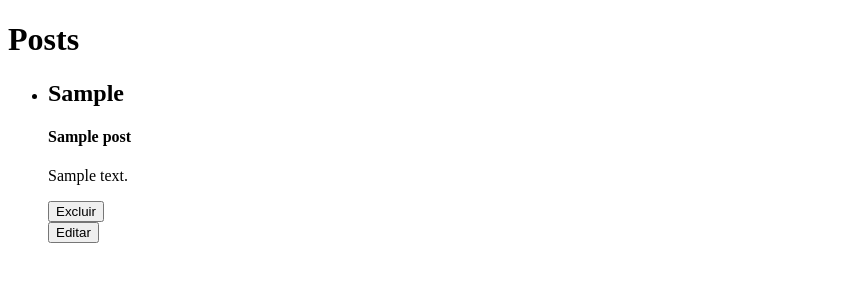
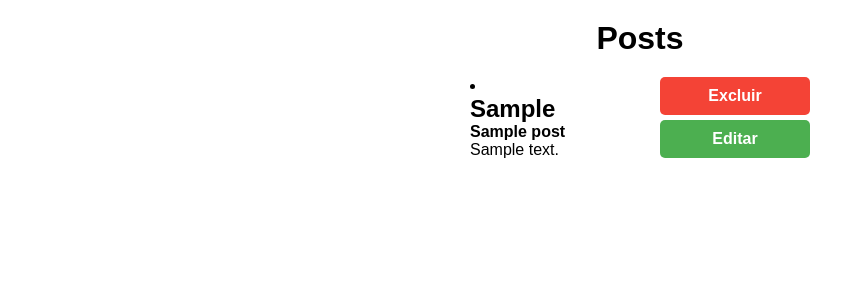
Before and after one commit to breenoox/bloguitto, a PHP site: the page made by views/home.php in a window 1280 px wide. Shown: the top 300 px of the page, without its empty margins (0-865 px from the left). Run offline with PHP 8.4, Linux system fonts and the light colour scheme; the template is opened without the code that fills it: most values are stand-ins (such as "Sample title", 1, 10 or a date in 2020).

Commit message:
atualização do style

```diff
--- a/views/home.php
+++ b/views/home.php
@@ -2,11 +2,13 @@
 <html>
 <head>
     <title>Posts</title>
+    <link rel="stylesheet" href="<?= 'views/styles/style.css'?>">
 </head>
 <body>
-    <h1>Posts</h1>
     <?php if (!empty($posts)): ?>
-        <ul>
+        <div class="teste-1">
+            <h1>Posts</h1>
+        <div class="teste">
             <?php foreach ($posts as $post): ?>
                 <li>
 
@@ -22,16 +24,19 @@
 
                 </li>
 
-                <form method="post" action="/bloguitto/delete/<?php echo ($post->post_id); ?>">
-                    <input type="hidden" name="_method" value="DELETE">
-                    <button type="submit">Excluir</button>
-                </form>
+                <div class="botoes">
+                    <form method="post" action="/bloguitto/delete/<?php echo ($post->post_id); ?>">
+                        <input type="hidden" name="_method" value="DELETE">
+                        <button type="submit" class="deleteButton">Excluir</button>
+                    </form>
 
-                <form method="get" action="/bloguitto/edit/<?php echo ($post->post_id); ?>">
-                    <button type="submit">Editar</button>
-                </form>
+                    <form method="get" action="/bloguitto/edit/<?php echo ($post->post_id); ?>">
+                        <button type="submit" class="editButton">Editar</button>
+                    </form>
+                </div>
             <?php endforeach; ?>
-        </ul>
+        </div>
+        </div>
     <?php else: ?>
         <p>No posts found.</p>
     <?php endif; ?>
--- /dev/null
+++ b/views/styles/style.css
@@ -0,0 +1,107 @@
+*  {
+    margin: 0;
+    padding: 0;
+    box-sizing: border-box;
+    font-family: Arial, sans-serif;
+}
+
+.teste {
+    display: grid;
+    grid-template-columns: 1fr 1fr;
+    gap: 40px;
+}
+
+.teste-1 {
+    display: flex;
+    flex-direction: column;
+    align-items: center;
+    margin-top: 20px;
+}
+
+h1 {
+    margin-bottom: 20px;
+}
+
+button {
+    margin-bottom: 5px;
+}
+
+
+
+
+
+
+
+
+
+
+
+
+
+.editButton, .deleteButton  {
+    display: inline-block;
+    padding: 10px 20px; /* Espaçamento interno */
+    font-size: 16px; /* Tamanho da fonte */
+    font-weight: bold; /* Peso da fonte */
+    color: #fff; /* Cor do texto */
+    border: none; /* Remove a borda padrão */
+    border-radius: 5px; /* Cantos arredondados */
+    text-align: center; /* Alinhamento do texto */
+    text-decoration: none; /* Remove o sublinhado */
+    transition: background-color 0.3s, transform 0.3s; /* Transições suaves */
+    cursor: pointer; /* Muda o cursor para uma mãozinha */
+    width: 150px; /* Largura fixa para todos os botões */
+}
+
+
+/* Estilo do botão de excluir */
+.deleteButton {
+    display: inline-block;
+    padding: 10px 20px; /* Espaçamento interno */
+    font-size: 16px; /* Tamanho da fonte */
+    font-weight: bold; /* Peso da fonte */
+    color: #fff; /* Cor do texto */
+    background-color: #f44336; /* Cor de fundo vermelha */
+    border: none; /* Remove a borda padrão */
+    border-radius: 5px; /* Cantos arredondados */
+    text-align: center; /* Alinhamento do texto */
+    text-decoration: none; /* Remove o sublinhado */
+    transition: background-color 0.3s, transform 0.3s; /* Transições suaves */
+    cursor: pointer; /* Muda o cursor para uma mãozinha */
+}
+
+.deleteButton:hover {
+    background-color: #d32f2f; /* Cor de fundo ao passar o mouse */
+    transform: scale(1.05); /* Leve aumento de tamanho ao passar o mouse */
+}
+
+.deleteButton:active {
+    background-color: #c62828; /* Cor de fundo ao clicar */
+    transform: scale(1); /* Mantém o tamanho normal ao clicar */
+}
+
+
+.editButton {
+    display: inline-block;
+    padding: 10px 20px;
+    font-size: 16px; /* Tamanho da fonte */
+    font-weight: bold; /* Peso da fonte */
+    color: #fff; /* Cor do texto */
+    background-color: #4CAF50; /* Cor de fundo verde */
+    border: none; /* Remove a borda padrão */
+    border-radius: 5px; /* Cantos arredondados */
+    text-align: center; /* Alinhamento do texto */
+    text-decoration: none; /* Remove o sublinhado */
+    transition: background-color 0.3s, transform 0.3s; /* Transições suaves */
+    cursor: pointer; /* Muda o cursor para uma mãozinha */
+}
+
+.editButton:hover {
+    background-color: #45a049; /* Cor de fundo ao passar o mouse */
+    transform: scale(1.05); /* Leve aumento de tamanho ao passar o mouse */
+}
+
+.editButtons:active {
+    background-color: #388e3c; /* Cor de fundo ao clicar */
+    transform: scale(1); /* Mantém o tamanho normal ao clicar */
+}
```
